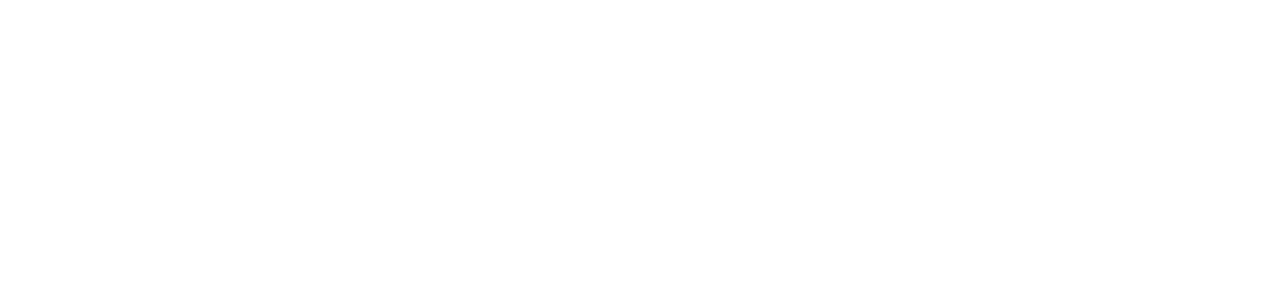
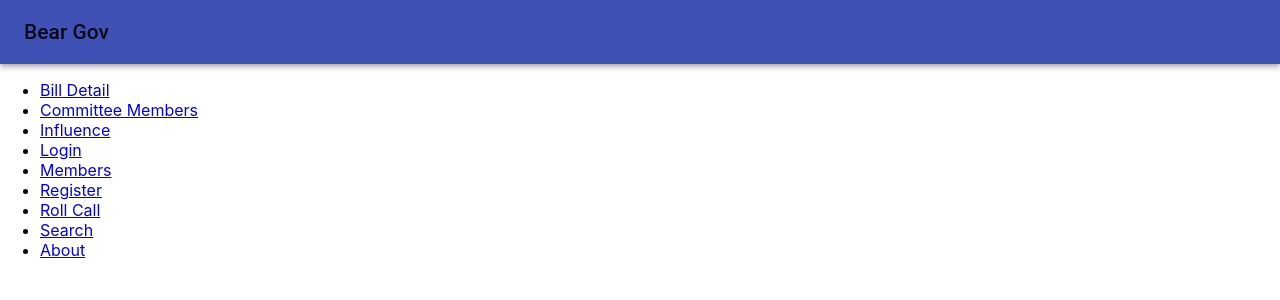
Before and after one commit to aweinber/i-study-front-end, a React (Create React App) app: page / in a window 1280 px wide. Shown: the top 300 px of the page. Built offline with nearby package versions, Linux system fonts and the light colour scheme.

Commit message:
basic header created and added to home

```diff
--- a/package.json
+++ b/package.json
@@ -3,6 +3,7 @@
   "version": "0.1.0",
   "private": true,
   "dependencies": {
+    "@material-ui/core": "^3.5.1",
     "react": "^16.6.3",
     "react-dom": "^16.6.3",
     "react-router": "^4.3.1",
--- /dev/null
+++ b/src/components/Header.js
@@ -0,0 +1,20 @@
+import React, { Component } from 'react'
+import AppBar from '@material-ui/core/AppBar';
+import Toolbar from '@material-ui/core/Toolbar'
+import Typography from '@material-ui/core/Typography'
+
+class Header extends Component {
+    render() {
+        return(
+            <AppBar position="static">
+                <Toolbar>
+                    <Typography variant="title">
+                        Bear Gov
+                    </Typography>
+                </Toolbar>
+            </AppBar>
+        )
+    }
+}
+
+export default Header;
--- a/src/index.js
+++ b/src/index.js
@@ -22,7 +22,7 @@
 ReactDOM.render((
     <Router>
         <Switch>
-            <Route path="/home" component={Home} />
+            <Route path="/" exact component={Home} />
             <Route path="/about" component={About} />
             <Route path="/bill-detail" component={BillDetail} />
             <Route path="/committee-members" component={CommitteeMembers} />
--- a/src/pages/Home.js
+++ b/src/pages/Home.js
@@ -1,12 +1,13 @@
 import React, { Component } from 'react'
 import { Link } from 'react-router-dom'
+import Header from '../components/Header'
 
 class Home extends Component {
     render() {
         return(
             <div>
+                <Header/>
                 <ul>
-                    <li><Link to="/about">About</Link></li>
                     <li><Link to="/bill-detail">Bill Detail</Link></li>
                     <li><Link to="/committee-members">Committee Members</Link></li>
                     <li><Link to="/influence">Influence</Link></li>
@@ -15,6 +16,7 @@
                     <li><Link to="/register">Register</Link></li>
                     <li><Link to="/roll-call">Roll Call</Link></li>
                     <li><Link to="/search">Search</Link></li>
+                    <li><Link to="/about">About</Link></li>
                 </ul>
             </div>
         )
```
Also changed, not shown: 1 other file (tests, documents, lock files or other folders).
